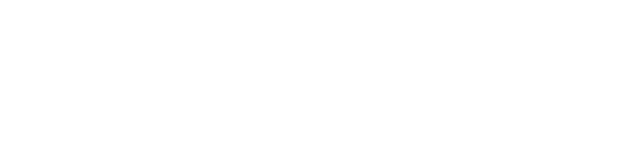
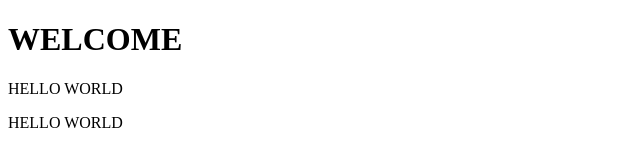
Before and after one commit to Muqaddas-lab/Full_Stack_dev, a plain HTML site: page P1.html in a window 1280 px wide. Shown: the whole page, without its empty margins (0-640 px from the left). Drawn offline with Linux system fonts and the light colour scheme.

```diff
--- a/P1.html
+++ b/P1.html
@@ -6,6 +6,8 @@
     <title>Test</title>
 </head>
 <body>
-
+   <h1>WELCOME</h1>
+    <P>HELLO WORLD</P>
+    <P>HELLO WORLD</P>
 </body>
 </html>
```
